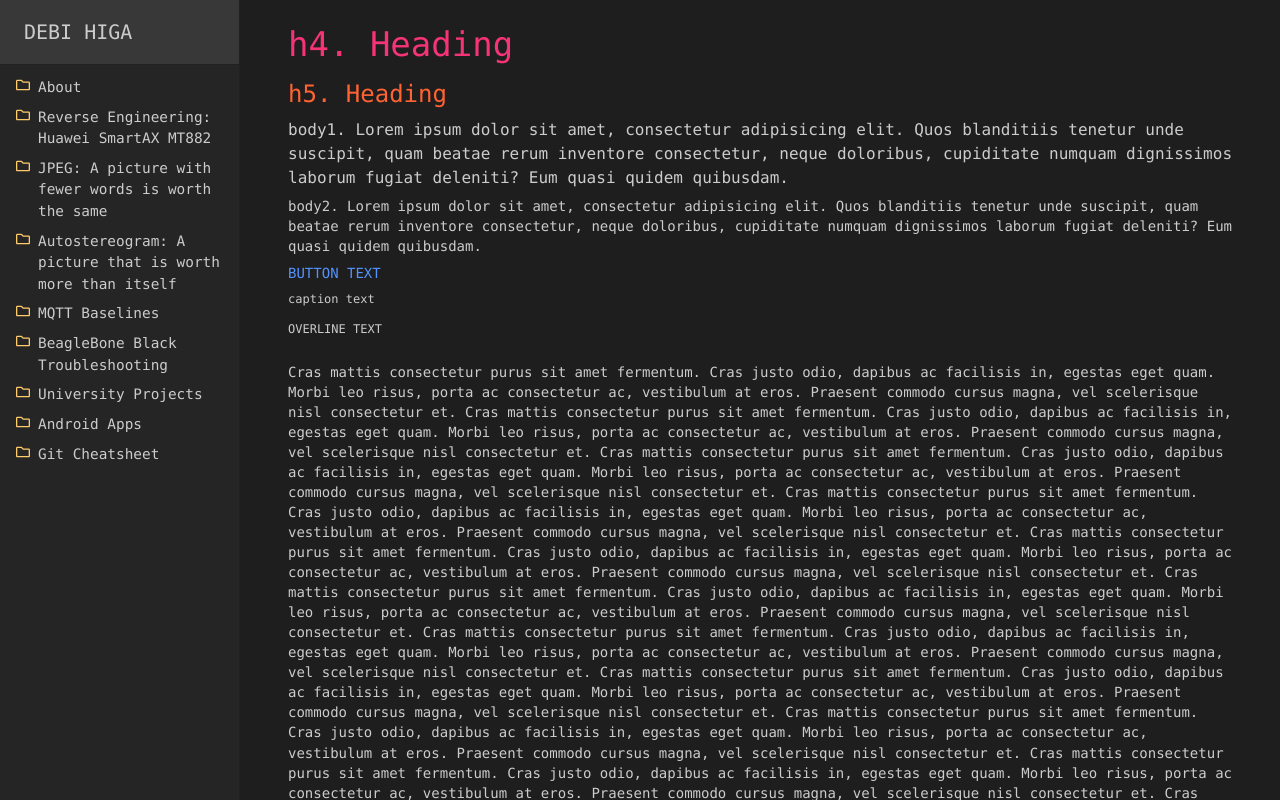
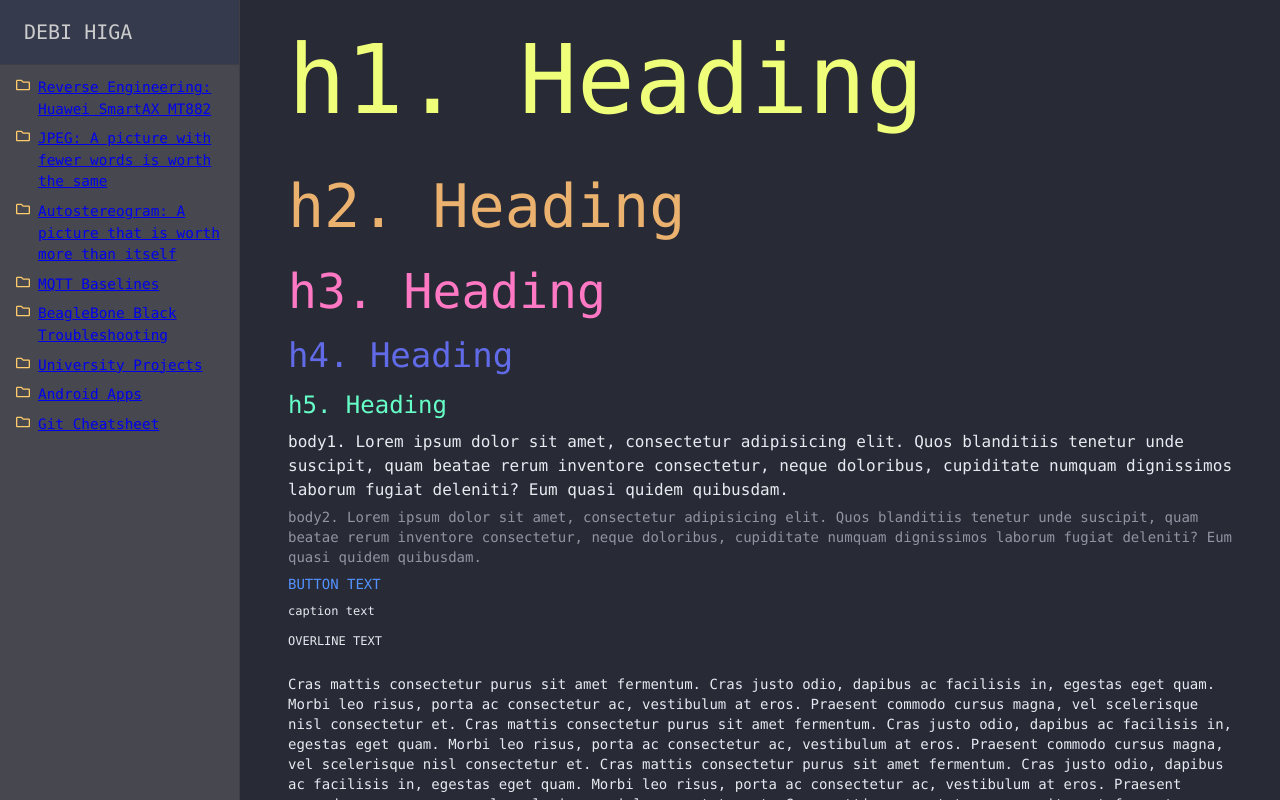
Before and after one commit to debihiga/debihiga.github.io, a React (Create React App) app: page /sample in a window 1280 px wide. Shown: the top 800 px of the page. Built offline with nearby package versions, Linux system fonts and the light colour scheme.

Commit message:
Added Routes.

```diff
--- a/package.json
+++ b/package.json
@@ -15,6 +15,7 @@
     "@testing-library/user-event": "^7.2.1",
     "react": "^16.13.1",
     "react-dom": "^16.13.1",
+    "react-router-dom": "^5.1.2",
     "react-scripts": "3.4.1"
   },
   "scripts": {
--- a/src/App.js
+++ b/src/App.js
@@ -1,79 +1,26 @@
 import './App.css';
 
-import Box from '@material-ui/core/Box';
+import { BrowserRouter, Route, Switch } from 'react-router-dom';
+
+import Error from './pages/Error';
+import Home from './pages/Home';
 import Page from './components/Page';
 import React from 'react';
-import Typography from '@material-ui/core/Typography';
-import {createMuiTheme} from '@material-ui/core/styles';
-
-/**
- naranja: #ffcb6b
-azul: #7da3f3
-gris claro (flechita del menu) + el texto: #adadad
-color del menu: #414450
-rosa: #ff79c6
-celeste claro: #8be9fd
-
-    <!-- Icons -->
-    <link rel="stylesheet" href="https://fontawesome.com/icons/folder?style=solid"/>
-    <link rel="stylesheet" href="https://fontawesome.com/icons/folder?style=regular"/>
-    <link rel="stylesheet" href="https://fontawesome.com/icons/arrow-right?style=solid"/>
-
- */
-
-const theme = createMuiTheme({
-  typography: {
-    fontFamily: [
-      '"IBM Plex Mono", monospace',
-    ].join(','),
-    h4: {
-      fontColor: '#F00'
-    }
-  },
-});
+import ReverseEngineeringHuaweiSmartAXMT882 from './pages/ReverseEngineeringHuaweiSmartAXMT882/ReverseEngineeringHuaweiSmartAXMT882';
+import Sample from './pages/Sample';
 
 function App(props) {
 
-  const [mobileOpen, setMobileOpen] = React.useState(false);
-
   return (
-    <Page>
-      <Typography variant="h4" gutterBottom>
-        h4. Heading
-      </Typography>
-      <Typography variant="h5" gutterBottom>
-        h5. Heading
-      </Typography>
-      <Typography variant="body1" gutterBottom>
-        body1. Lorem ipsum dolor sit amet, consectetur adipisicing elit. Quos blanditiis tenetur
-        unde suscipit, quam beatae rerum inventore consectetur, neque doloribus, cupiditate numquam
-        dignissimos laborum fugiat deleniti? Eum quasi quidem quibusdam.
-      </Typography>
-      <Typography variant="body2" gutterBottom>
-        body2. Lorem ipsum dolor sit amet, consectetur adipisicing elit. Quos blanditiis tenetur
-        unde suscipit, quam beatae rerum inventore consectetur, neque doloribus, cupiditate numquam
-        dignissimos laborum fugiat deleniti? Eum quasi quidem quibusdam.
-      </Typography>
-      <Typography variant="button" display="block" gutterBottom>
-        button text
-      </Typography>
-      <Typography variant="caption" display="block" gutterBottom>
-        caption text
-      </Typography>
-      <Typography variant="overline" display="block" gutterBottom>
-        overline text
-      </Typography>
-      <Box my={2}>
-          {[...new Array(12)]
-            .map(
-              () => `Cras mattis consectetur purus sit amet fermentum.
-Cras justo odio, dapibus ac facilisis in, egestas eget quam.
-Morbi leo risus, porta ac consectetur ac, vestibulum at eros.
-Praesent commodo cursus magna, vel scelerisque nisl consectetur et.`,
-            )
-            .join('\n')}
-        </Box>
-    </Page>
+    <BrowserRouter>
+      <Page>
+        <Switch>
+          <Route path="/" component={Sample} exact />
+          <Route path="/sample" component={Sample} />
+          <Route component={Error} />
+        </Switch>
+      </Page>
+    </BrowserRouter>
   );
 }
 
--- a/src/components/DrawerResponsive.js
+++ b/src/components/DrawerResponsive.js
@@ -1,3 +1,4 @@
+import { BrowserRouter, Route, Switch } from 'react-router-dom';
 import { drawerWidth, title } from '../constants/Constants';
 import { makeStyles, useTheme } from '@material-ui/core/styles';
 
@@ -9,17 +10,38 @@ import Hidden from '@material-ui/core/Hidden';
 import List from '@material-ui/core/List';
 import ListItem from '@material-ui/core/ListItem';
 import ListItemText from '@material-ui/core/ListItemText';
+import { NavLink } from 'react-router-dom';
 import React from 'react';
+import ReverseEngineeringHuaweiSmartAXMT882 from '../pages/ReverseEngineeringHuaweiSmartAXMT882/ReverseEngineeringHuaweiSmartAXMT882';
 import { Toolbar } from '@material-ui/core';
 import Typography from '@material-ui/core/Typography';
 import { faFolder } from '@fortawesome/free-regular-svg-icons'
+
+/** Drawer content */
+
+const drawerContent = (
+  <div>
+    <DrawerHeader />
+    <Divider />
+    <List>
+      <ListItem1 name={'Reverse Engineering: Huawei SmartAX MT882'} path={"/ReverseEngineeringHuaweiSmartAXMT882"} />
+      <ListItem1 name={'JPEG: A picture with fewer words is worth the same'} path={"/sample"} />
+      <ListItem1 name={'Autostereogram: A picture that is worth more than itself'} path={"/sample"} />
+      <ListItem1 name={'MQTT Baselines'} path={"/sample"} />
+      <ListItem1 name={'BeagleBone Black Troubleshooting'} path={"/sample"} />
+      <ListItem1 name={'University Projects'} path={"/sample"} />
+      <ListItem1 name={'Android Apps'} path={"/sample"} />
+      <ListItem1 name={'Git Cheatsheet'} path={"/sample"} />
+    </List>
+  </div>
+);
 
 /** Drawer Header */
 
 const stylesDrawerHeader = makeStyles((theme) => ({
   /** Project folder */
   drawerHeader: {
-    backgroundColor: '#383838',
+    backgroundColor: '#353A4D',
     color: '#CCCCCC',
   },
 }));
@@ -56,7 +78,9 @@ function ListItem1(props) {
       button
       key={props.name} >
       <FontAwesomeIcon icon={faFolder} color={"#ffcb6b"} />
-      <ListItemText classes={{ primary: classes.listItemText }} primary={props.name} />
+      <NavLink to={props.path}>
+        <ListItemText classes={{ primary: classes.listItemText }} primary={props.name} />
+      </NavLink>
     </ListItem>
   );
 }
@@ -73,8 +97,8 @@ const stylesDrawer = makeStyles((theme) => ({
   /** Project folders */
   drawerPaper: {
     width: drawerWidth, // Adjust drawer width
-    backgroundColor: '#252525',
-    color: '#CCCCCC',
+    backgroundColor: '#46474F',
+    color: '#BCBFC8',
   },
 }));
 
@@ -82,24 +106,6 @@ function DrawerResponsive(props) {
 
   const classes = stylesDrawer();
   const theme = useTheme();
-
-  const drawer = (
-    <div>
-      <DrawerHeader />
-      <Divider />
-      <List>
-        <ListItem1 name={'About'} />
-        <ListItem1 name={'Reverse Engineering: Huawei SmartAX MT882'} />
-        <ListItem1 name={'JPEG: A picture with fewer words is worth the same'} />
-        <ListItem1 name={'Autostereogram: A picture that is worth more than itself'} />
-        <ListItem1 name={'MQTT Baselines'} />
-        <ListItem1 name={'BeagleBone Black Troubleshooting'} />
-        <ListItem1 name={'University Projects'} />
-        <ListItem1 name={'Android Apps'} />
-        <ListItem1 name={'Git Cheatsheet'} />
-      </List>
-    </div>
-  );
 
   return (
     <nav className={classes.drawer} aria-label="menu">
@@ -116,7 +122,7 @@ function DrawerResponsive(props) {
             keepMounted: true, // Better open performance on mobile.
           }}
         >
-          {drawer}
+          {drawerContent}
         </Drawer>
       </Hidden>
       {/* Desktop Drawer */}
@@ -126,7 +132,7 @@ function DrawerResponsive(props) {
           variant="permanent"
           open
         >
-          {drawer}
+          {drawerContent}
         </Drawer>
       </Hidden>
     </nav>
--- a/src/components/Page.js
+++ b/src/components/Page.js
@@ -16,8 +16,8 @@ const useStyles = makeStyles((theme) => ({
   content: {
     flexGrow: 1,
     padding: theme.spacing(3),
-    backgroundColor: '#1E1E1E',
-    color: '#CCCCCC',
+    backgroundColor: '#282A36',
+    color: '#E7EAEF',
   },
 }));
 
@@ -26,11 +26,23 @@ const theme = createMuiTheme({
     fontFamily: [
       'Consolas, "Liberation Mono", Menlo, Courier, monospace',
     ].join(','),
+    h1: {
+      color: '#F0FF79'
+    },
+    h2: {
+      color: '#EBB16E'
+    },
+    h3: {
+      color: '#FF78C4'
+    },
     h4: {
-      color: '#f73378'
+      color: '#616BE8'
     },
     h5: {
-      color: '#ff6333'
+      color: '#66FFC8'
+    },
+    body2: {
+      color: '#9294A3'
     },
     button: {
       color: '#5393ff'
--- /dev/null
+++ b/src/pages/Error.js
@@ -0,0 +1,12 @@
+import React from 'react';
+
+const Error = () => {
+    return (
+       <div>
+          <h1>Error</h1>
+           <p>Error page body content</p>
+       </div>
+    );
+}
+
+export default Error;
--- /dev/null
+++ b/src/pages/Home.js
@@ -0,0 +1,12 @@
+import React from 'react';
+
+const Home = () => {
+    return (
+       <div>
+          <h1>Home</h1>
+           <p>Home page body content</p>
+       </div>
+    );
+}
+
+export default Home;
--- /dev/null
+++ b/src/pages/ReverseEngineeringHuaweiSmartAXMT882/ReverseEngineeringHuaweiSmartAXMT882.js
@@ -0,0 +1,58 @@
+import Box from '@material-ui/core/Box';
+import Page from '../../components/Page';
+import React from 'react';
+import Typography from '@material-ui/core/Typography';
+
+function ReverseEngineeringHuaweiSmartAXMT882(props) {
+
+  return (
+    <Page>
+      <Typography variant="h1" gutterBottom>
+        h1. Heading
+      </Typography>
+      <Typography variant="h2" gutterBottom>
+        h2. Heading
+      </Typography>
+      <Typography variant="h3" gutterBottom>
+        h3. Heading
+      </Typography>
+      <Typography variant="h4" gutterBottom>
+        h4. Heading
+      </Typography>
+      <Typography variant="h5" gutterBottom>
+        h5. Heading
+      </Typography>
+      <Typography variant="body1" gutterBottom>
+        body1. Lorem ipsum dolor sit amet, consectetur adipisicing elit. Quos blanditiis tenetur
+        unde suscipit, quam beatae rerum inventore consectetur, neque doloribus, cupiditate numquam
+        dignissimos laborum fugiat deleniti? Eum quasi quidem quibusdam.
+      </Typography>
+      <Typography variant="body2" gutterBottom>
+        body2. Lorem ipsum dolor sit amet, consectetur adipisicing elit. Quos blanditiis tenetur
+        unde suscipit, quam beatae rerum inventore consectetur, neque doloribus, cupiditate numquam
+        dignissimos laborum fugiat deleniti? Eum quasi quidem quibusdam.
+      </Typography>
+      <Typography variant="button" display="block" gutterBottom>
+        button text
+      </Typography>
+      <Typography variant="caption" display="block" gutterBottom>
+        caption text
+      </Typography>
+      <Typography variant="overline" display="block" gutterBottom>
+        overline text
+      </Typography>
+      <Box my={2}>
+        {[...new Array(12)]
+          .map(
+            () => `Cras mattis consectetur purus sit amet fermentum.
+Cras justo odio, dapibus ac facilisis in, egestas eget quam.
+Morbi leo risus, porta ac consectetur ac, vestibulum at eros.
+Praesent commodo cursus magna, vel scelerisque nisl consectetur et.`,
+          )
+          .join('\n')}
+      </Box>
+    </Page>
+  );
+}
+
+export default ReverseEngineeringHuaweiSmartAXMT882;
--- /dev/null
+++ b/src/pages/Sample.js
@@ -0,0 +1,58 @@
+import Box from '@material-ui/core/Box';
+import Page from '../components/Page';
+import React from 'react';
+import Typography from '@material-ui/core/Typography';
+
+function Sample(props) {
+
+  return (
+    <React.Fragment>
+      <Typography variant="h1" gutterBottom>
+        h1. Heading
+      </Typography>
+      <Typography variant="h2" gutterBottom>
+        h2. Heading
+      </Typography>
+      <Typography variant="h3" gutterBottom>
+        h3. Heading
+      </Typography>
+      <Typography variant="h4" gutterBottom>
+        h4. Heading
+      </Typography>
+      <Typography variant="h5" gutterBottom>
+        h5. Heading
+      </Typography>
+      <Typography variant="body1" gutterBottom>
+        body1. Lorem ipsum dolor sit amet, consectetur adipisicing elit. Quos blanditiis tenetur
+        unde suscipit, quam beatae rerum inventore consectetur, neque doloribus, cupiditate numquam
+        dignissimos laborum fugiat deleniti? Eum quasi quidem quibusdam.
+      </Typography>
+      <Typography variant="body2" gutterBottom>
+        body2. Lorem ipsum dolor sit amet, consectetur adipisicing elit. Quos blanditiis tenetur
+        unde suscipit, quam beatae rerum inventore consectetur, neque doloribus, cupiditate numquam
+        dignissimos laborum fugiat deleniti? Eum quasi quidem quibusdam.
+      </Typography>
+      <Typography variant="button" display="block" gutterBottom>
+        button text
+      </Typography>
+      <Typography variant="caption" display="block" gutterBottom>
+        caption text
+      </Typography>
+      <Typography variant="overline" display="block" gutterBottom>
+        overline text
+      </Typography>
+      <Box my={2}>
+        {[...new Array(12)]
+          .map(
+            () => `Cras mattis consectetur purus sit amet fermentum.
+Cras justo odio, dapibus ac facilisis in, egestas eget quam.
+Morbi leo risus, porta ac consectetur ac, vestibulum at eros.
+Praesent commodo cursus magna, vel scelerisque nisl consectetur et.`,
+          )
+          .join('\n')}
+      </Box>
+    </React.Fragment>
+  );
+}
+
+export default Sample;
```
Also changed, not shown: 1 other file (tests, documents, lock files or other folders).
